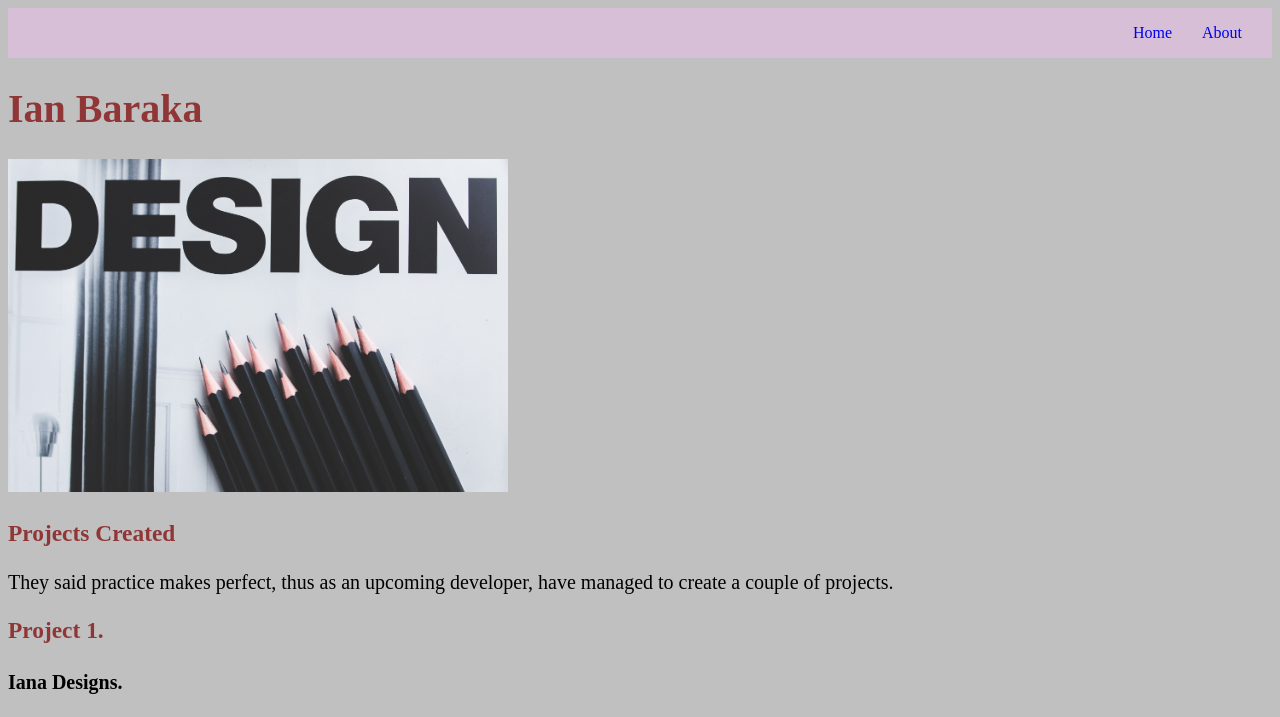
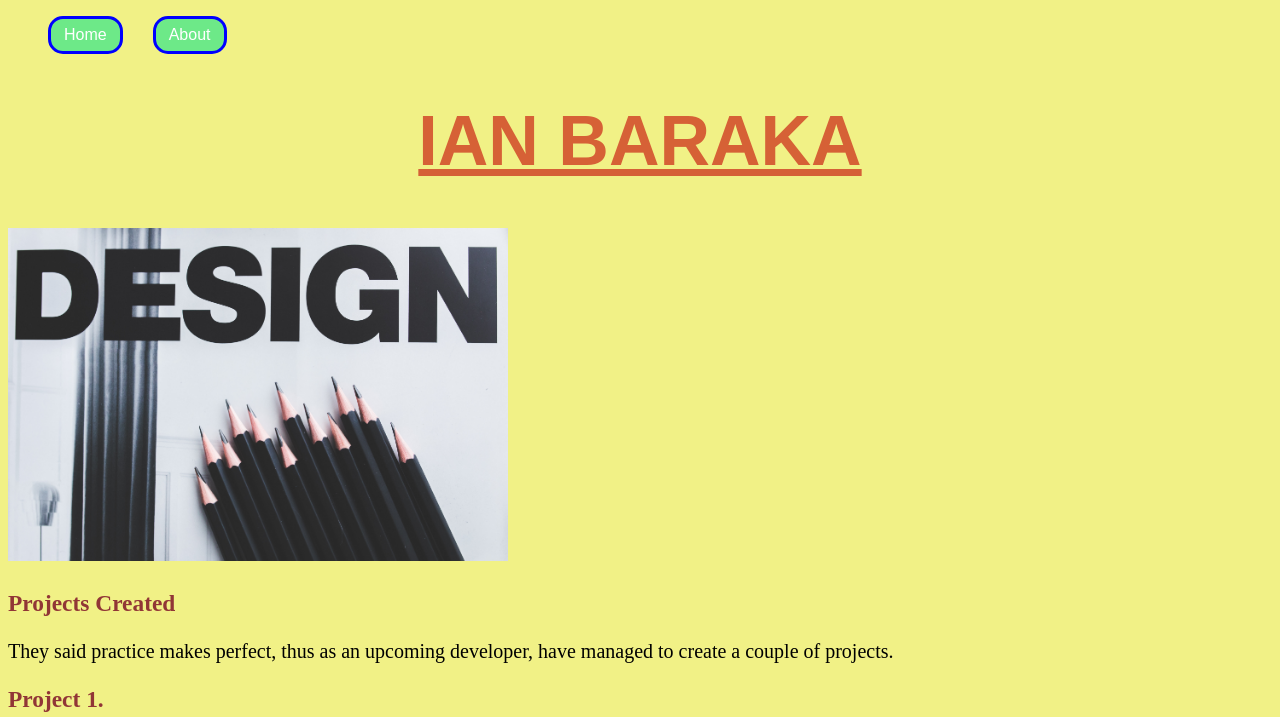
Before and after one commit to BarakaIan/Portfolio-page, a plain HTML site: page index.html in a window 1280 px wide. Shown: the top 717 px of the page. Drawn offline with Linux system fonts and the light colour scheme.

Commit message:
Update styles.css

```diff
--- a/styles.css
+++ b/styles.css
@@ -8,13 +8,19 @@
   font-size: 20px;
   margin-right: 20px;
 } */
-nav{
-  display: flex;
-  justify-content: flex-end;
-  color: #f2f2f2;
-  background: thistle;
-
-
+a:link{
+  background-color: rgb(109, 233, 136);
+  color: white;
+  padding: 7px 13px;
+  text-align: center;
+  text-decoration: none;
+  display: inline-block;
+  font-family: Arial;
+  border: 3px solid  blue;
+  border-radius: 15px;
+}
+a:hover {
+  background-color: rgb(111, 111, 228);
 }
 .Image img{
   float: left;
@@ -86,7 +92,12 @@ dd a black background color to the top navigation */
     text-align: left;
 }
 h1{
-    color: rgb(145, 54, 54);
+    color: rgba(196, 2, 2, 0.603);
+    text-transform: uppercase;
+    font-family: sans-serif;
+    font-size: 350%;
+    text-align: center;
+    text-decoration-line: underline;
 }
 h2{
     color: rgb(145, 54, 54);
@@ -94,9 +105,15 @@ h2{
 h3{
     color: rgb(145, 54, 54);
 }
+
 h5{
     color: rgb(145, 54, 54);
 }
 body{
-    background-color: silver;
+    background-color: rgb(241, 241, 134);
 }
+
+h4{
+  float: right;
+  font-size: 75%;
+}
```
